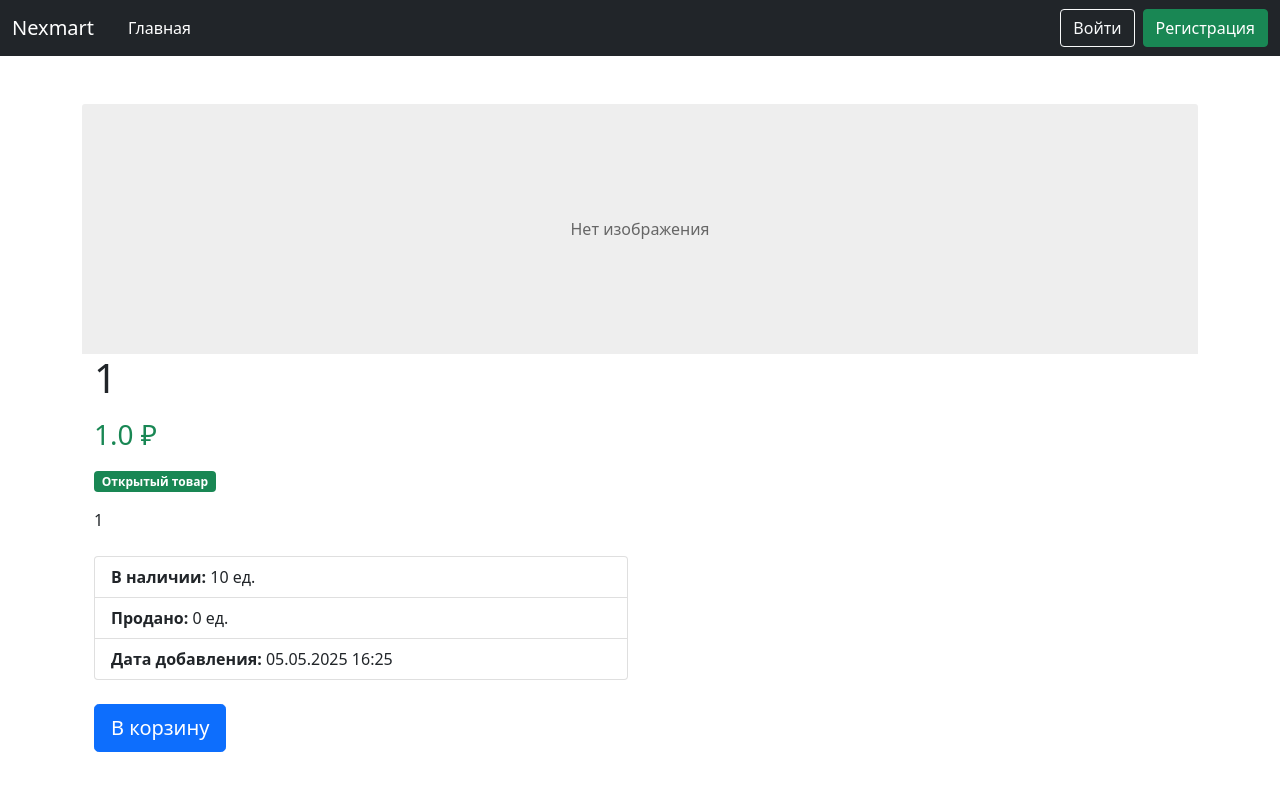
After one commit to Dr4mchik/shop_yandex_project, a Flask app: page /products/1 in a window 1280 px wide. The commit adds this page. Run offline with Flask 3, Linux system fonts and the light colour scheme; data comes from the database, SQL or seed files in the repository; both versions use the stored data as it was after the commit.

Commit message:
добавил просмотр товара(пока работает только для своих товаров) product.html, исправил cart.html для корректного изображения товара.

```diff
--- a/main.py
+++ b/main.py
@@ -253,6 +253,13 @@ def delete_product(product_id):
         db_sess.commit()
         flash('Товар успешно удалён!', 'warning')
         return redirect('/user/products')
+
+
+@app.route('/products/<int:product_id>')
+def show_product(product_id):
+    db_sess = db_session.create_session()
+    product = db_sess.query(Product).filter(Product.id == product_id).first()
+    return render_template('product.html', product=product)
 
 
 # Новые маршруты для профиля пользователя
--- a/templates/base.html
+++ b/templates/base.html
@@ -55,7 +55,7 @@
                 <ul class="dropdown-menu dropdown-menu-end" aria-labelledby="profileDropdown">
                   <li><a class="dropdown-item" href="/user/profile"><i class="bi bi-person me-2"></i>Профиль</a></li>
                   <li><a class="dropdown-item" href="/user/orders"><i class="bi bi-bag me-2"></i>Мои заказы</a></li>
-                    <li><a class="dropdown-item" href="/user/cart"><i class="bi bi-bag me-2"></i>Корзина</a></li>
+                    <li><a class="dropdown-item" href="/user/cart"><i class="bi bi-basket me-2"></i>Корзина</a></li>
                   <li><a class="dropdown-item" href="/user/balance"><i class="bi bi-wallet2 me-2"></i>Пополнить баланс</a></li>
                   <li><hr class="dropdown-divider"></li>
                   <li><a class="dropdown-item" href="/logout"><i class="bi bi-box-arrow-right me-2"></i>Выйти</a></li>
--- a/templates/cart.html
+++ b/templates/cart.html
@@ -8,10 +8,10 @@
     <div class="row mb-4">
         <div class="col-lg-8">
             {% for item in products %}
-            <div class="card mb-3">
+            <div class="card mb-6">
                 <div class="row g-0">
                     <!-- Изображение товара -->
-                    <div class="col-md-3">
+                    <div class="col-md-4">
                         {% if item.product.image %}
                         <img src="{{ url_for('static', filename='upload/' + item.product.image) }}"
                              class="card-img-top product-image"
@@ -52,7 +52,7 @@
                     </div>
 
                     <!-- Цена и сумма -->
-                    <div class="col-md-3">
+                    <div class="col-md-2">
                         <div class="card-body text-end">
                             <p class="card-text h5">{{ item.product.price }} ₽</p>
                             <p class="text-muted small">{{item.amount}} ед.</p>
--- /dev/null
+++ b/templates/product.html
@@ -0,0 +1,58 @@
+{% extends "base.html" %}
+
+{% block content %}
+<div class="container my-5">
+    <div class="row">
+        <!-- Изображение товара -->
+        {% if product.image %}
+        <img src="{{ url_for('static', filename='upload/' + product.image) }}"
+             class="card-img-top product-image"
+             alt="{{ product.name }}">
+        {% else %}
+        <div class="card-img-top no-image">Нет изображения</div>
+        {% endif %}
+
+        <!-- Информация о товаре -->
+        <div class="col-md-6">
+            <h1 class="mb-3">{{ product.name }}</h1>
+
+            <h3 class="text-success mb-3">{{ product.price }} ₽</h3>
+
+            {% if product.open %}
+            <span class="badge bg-success mb-3">Открытый товар</span>
+            {% else %}
+            <span class="badge bg-danger mb-3">Закрытый товар</span>
+            {% endif %}
+
+            <p class="mb-4">{{ product.description or "Описание отсутствует." }}</p>
+
+            <ul class="list-group mb-4">
+                <li class="list-group-item">
+                    <strong>В наличии:</strong>
+                    {% if product.amount_available and product.amount_available > 0 %}
+                    {{ product.amount_available }} ед.
+                    {% else %}
+                    <span class="text-danger">Нет в наличии</span>
+                    {% endif %}
+                </li>
+                <li class="list-group-item">
+                    <strong>Продано:</strong> {{ product.amount_sell or 0 }} ед.
+                </li>
+                <li class="list-group-item">
+                    <strong>Дата добавления:</strong> {{ product.created_date.strftime('%d.%m.%Y %H:%M') if
+                    product.created_date else '-' }}
+                </li>
+            </ul>
+
+            <!-- Кнопка купить (пример, можно заменить на вашу логику) -->
+            {% if product.amount_available and product.amount_available > 0 and product.open %}
+            <a href="{{ url_for('add_cart', product_id=product.id) }}" class="btn btn-primary btn-lg">
+                В корзину
+            </a>
+            {% else %}
+            <button class="btn btn-secondary btn-lg">Нет в наличии</button>
+            {% endif %}
+        </div>
+    </div>
+</div>
+{% endblock %}
```
Also changed, not shown: db/online_store.db.
